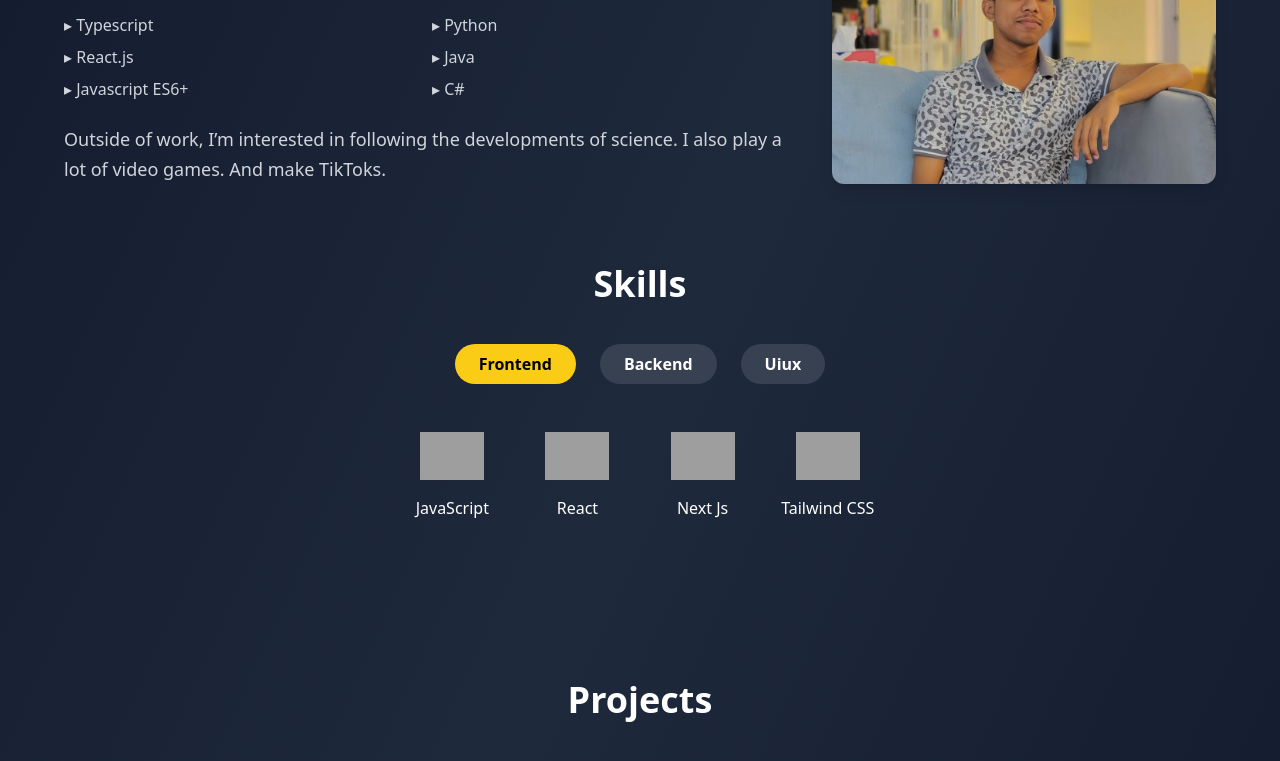
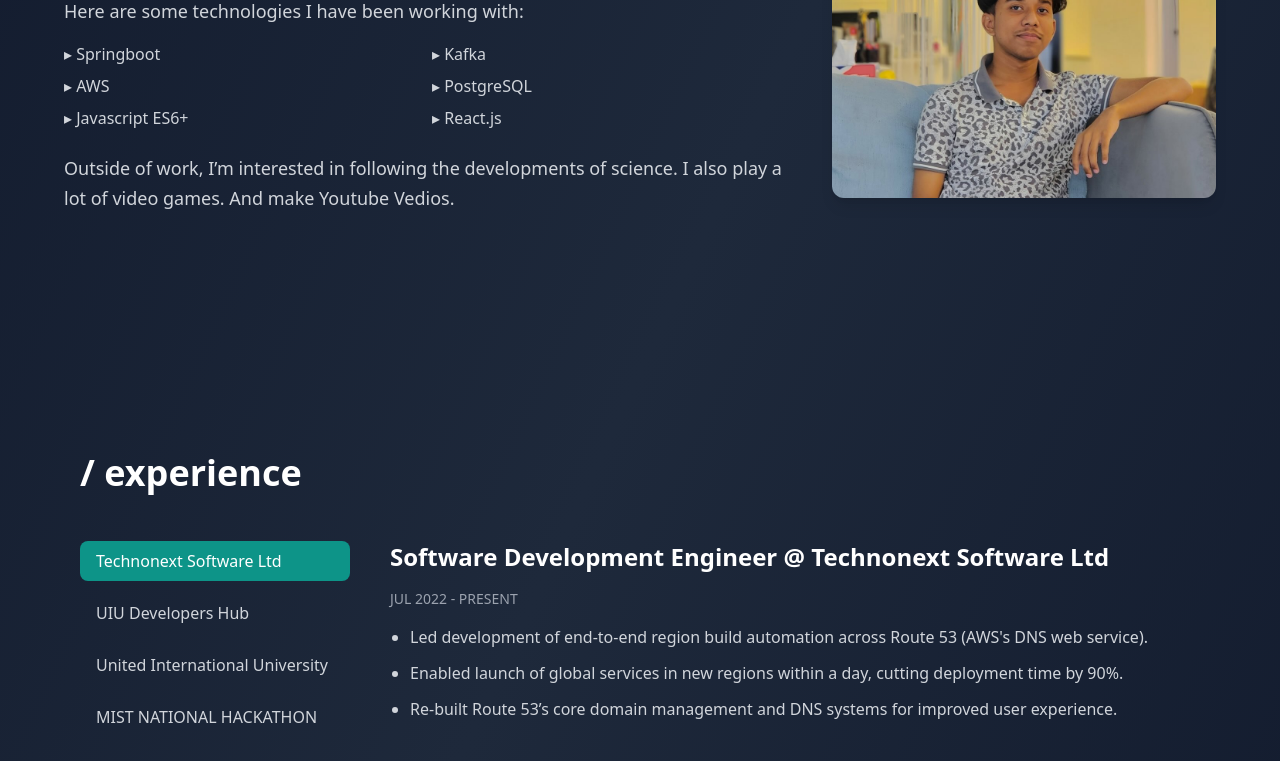
Before and after one commit to YeamimHossainSajid/Portfolio, a React (Vite) app: page / in a window 1280 px wide. Shown: the part 1000-1761 px from the top of the page. Built offline with nearby package versions, Linux system fonts and the light colour scheme; grey boxes are pictures that could not be loaded.

Commit message:
Experience Section Improved

```diff
--- a/src/App.jsx
+++ b/src/App.jsx
@@ -6,6 +6,7 @@
 import Projects from "./components/Projects";
 import Contact from "./components/Contact";
 import Footer from "./components/Footer";
+import Experience from "./components/Experience";
 
 function App() {
   return (
@@ -13,9 +14,9 @@
       <Navbar />
       <Hero />
       <About />
+      <Experience/>
       <Skills />
       <Projects />
-      <Contact />
       <Footer />
     </div>
   );
--- a/src/components/About.jsx
+++ b/src/components/About.jsx
@@ -16,26 +16,26 @@
           <h2 className="text-3xl md:text-4xl font-semibold text-white mb-6">/ about me</h2>
           <p className="text-lg leading-relaxed text-gray-300 mb-4">
             I am currently a <span className="font-semibold text-white">Software Development Engineer at </span>
-            <span className="text-teal-400 font-semibold">Amazon</span>, working in the AWS sector under team Route 53.
-            At the same time, I am undertaking a part-time <span className="font-semibold">Master’s of Science in Software Engineering</span> at
-            <span className="text-teal-400 font-semibold"> University of Oxford</span>.
+            <span className="text-teal-400 font-semibold">Technonext Software Ltd</span>,  Working on Spring Boot microservices under the Web Platform team.
+            At the same time, I am undertaking a <span className="font-semibold">Bachelor’s of Science in Computer Science</span> at
+            <span className="text-teal-400 font-semibold"> United International University</span>.
           </p>
           <p className="text-lg leading-relaxed text-gray-300 mb-4">
             Here are some technologies I have been working with:
           </p>
 
           <div className="grid grid-cols-2 gap-2 text-gray-300 text-sm md:text-base mb-6">
-            <p className="flex items-center">▸ Typescript</p>
-            <p className="flex items-center">▸ Python</p>
+            <p className="flex items-center">▸ Springboot</p>
+            <p className="flex items-center">▸ Kafka</p>
+            <p className="flex items-center">▸ AWS</p>
+            <p className="flex items-center">▸ PostgreSQL</p>
+            <p className="flex items-center">▸ Javascript ES6+</p>
             <p className="flex items-center">▸ React.js</p>
-            <p className="flex items-center">▸ Java</p>
-            <p className="flex items-center">▸ Javascript ES6+</p>
-            <p className="flex items-center">▸ C#</p>
           </div>
 
           <p className="text-lg leading-relaxed text-gray-300">
             Outside of work, I’m interested in following the developments of science.
-            I also play a lot of video games. And make TikToks.
+            I also play a lot of video games. And make Youtube Vedios.
           </p>
         </div>
 
--- /dev/null
+++ b/src/components/Experience.jsx
@@ -0,0 +1,98 @@
+import React, { useState } from "react";
+
+const experiences = [
+  {
+    company: "Technonext Software Ltd",
+    title: "Software Development Engineer @ Technonext Software Ltd",
+    duration: "JUL 2022 - PRESENT",
+    points: [
+      "Led development of end-to-end region build automation across Route 53 (AWS's DNS web service).",
+      "Enabled launch of global services in new regions within a day, cutting deployment time by 90%.",
+      "Re-built Route 53’s core domain management and DNS systems for improved user experience."
+    ]
+  },
+  {
+    company: "UIU Developers Hub",
+    title: "Backend Engineer @ UIU Developers Hub",
+    duration: "JAN 2021 - JUN 2022",
+    points: [
+      "Developed scalable backend services handling millions of daily readers using Spring Boot and Redis.",
+      "Led a migration project from monolith to microservices architecture.",
+      "Improved content delivery latency by 40% using caching and CDN optimizations."
+    ]
+  },
+  {
+    company: "United International University",
+    title: "Research Assistant @ United International University",
+    duration: "SEP 2020 - DEC 2020",
+    points: [
+      "Worked on a machine learning model for climate change prediction.",
+      "Published findings in an international environmental science journal.",
+      "Used Python, Pandas, and Scikit-learn for data preprocessing and modeling."
+    ]
+  },
+  {
+    company: "MIST NATIONAL HACKATHON",
+    title: "4th Place Winner @ MIST National Hackathon",
+    duration: "FEB 2024",
+    points: [
+      "Designed and developed a real-time disaster relief coordination app using Flutter and Firebase.",
+      "Led a team of 4 developers through 36 hours of problem-solving and rapid prototyping.",
+      "Awarded 4th place among 100+ teams nationwide for innovation and impact."
+    ]
+  },
+  {
+    company: "HARVARD HSIL",
+    title: "Finalist @ Harvard Health Systems Innovation Lab",
+    duration: "JUL 2023",
+    points: [
+      "Presented a data-driven solution for improving healthcare access in underserved regions.",
+      "Collaborated with international mentors and researchers to refine project scope and impact.",
+      "Selected as a finalist among global university participants."
+    ]
+  }
+];
+
+const Experience = () => {
+  const [activeIndex, setActiveIndex] = useState(0);
+  const activeExp = experiences[activeIndex];
+
+  return (
+    <section className="py-20 text-gray-300 mt-40">
+      <div className="max-w-6xl mx-auto px-4">
+        <h2 className="text-3xl md:text-4xl font-semibold text-white mb-12">/ experience</h2>
+
+        <div className="flex flex-col md:flex-row gap-10">
+          {/* Sidebar company buttons */}
+          <div className="md:w-1/4 space-y-3">
+            {experiences.map((exp, index) => (
+              <button
+                key={index}
+                onClick={() => setActiveIndex(index)}
+                className={`w-full text-left px-4 py-2 rounded-lg transition-colors duration-200
+                  ${activeIndex === index ? "bg-teal-600 text-white" : "hover:text-teal-400"}`}
+              >
+                {exp.company}
+              </button>
+            ))}
+          </div>
+
+          {/* Experience Detail */}
+          <div className="md:w-3/4 space-y-4">
+            <h3 className="text-xl md:text-2xl font-semibold text-white">
+              {activeExp.title}
+            </h3>
+            <p className="text-sm text-gray-400 mb-4">{activeExp.duration}</p>
+            <ul className="list-disc ml-5 space-y-3 text-gray-300">
+              {activeExp.points.map((point, idx) => (
+                <li key={idx}>{point}</li>
+              ))}
+            </ul>
+          </div>
+        </div>
+      </div>
+    </section>
+  );
+};
+
+export default Experience;
--- a/src/components/Footer.jsx
+++ b/src/components/Footer.jsx
@@ -1,7 +1,7 @@
 function Footer() {
   return (
     <footer className="text-center py-6 text-yellow-300">
-      © {new Date().getFullYear()} YourName. All rights reserved.
+      © {new Date().getFullYear()} YeamimHossainSajid. All rights reserved.
     </footer>
   );
 }
```
